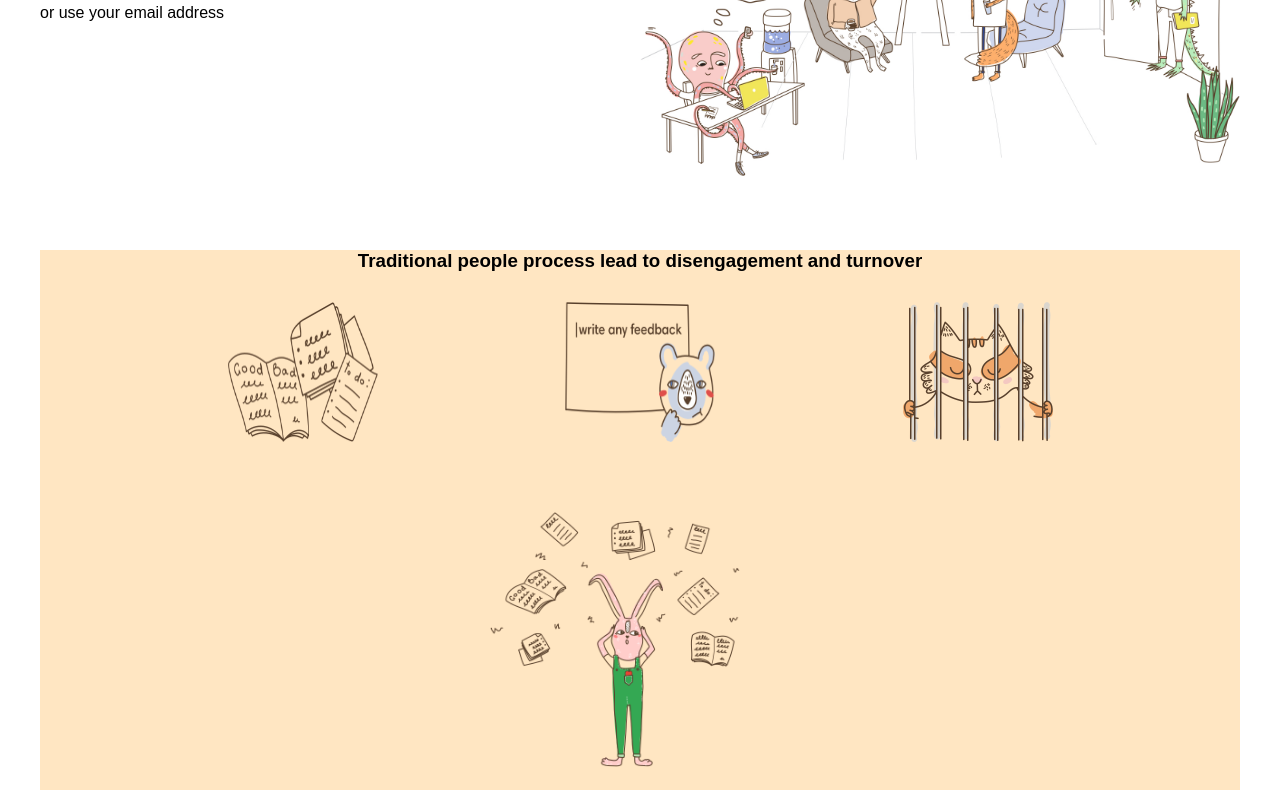
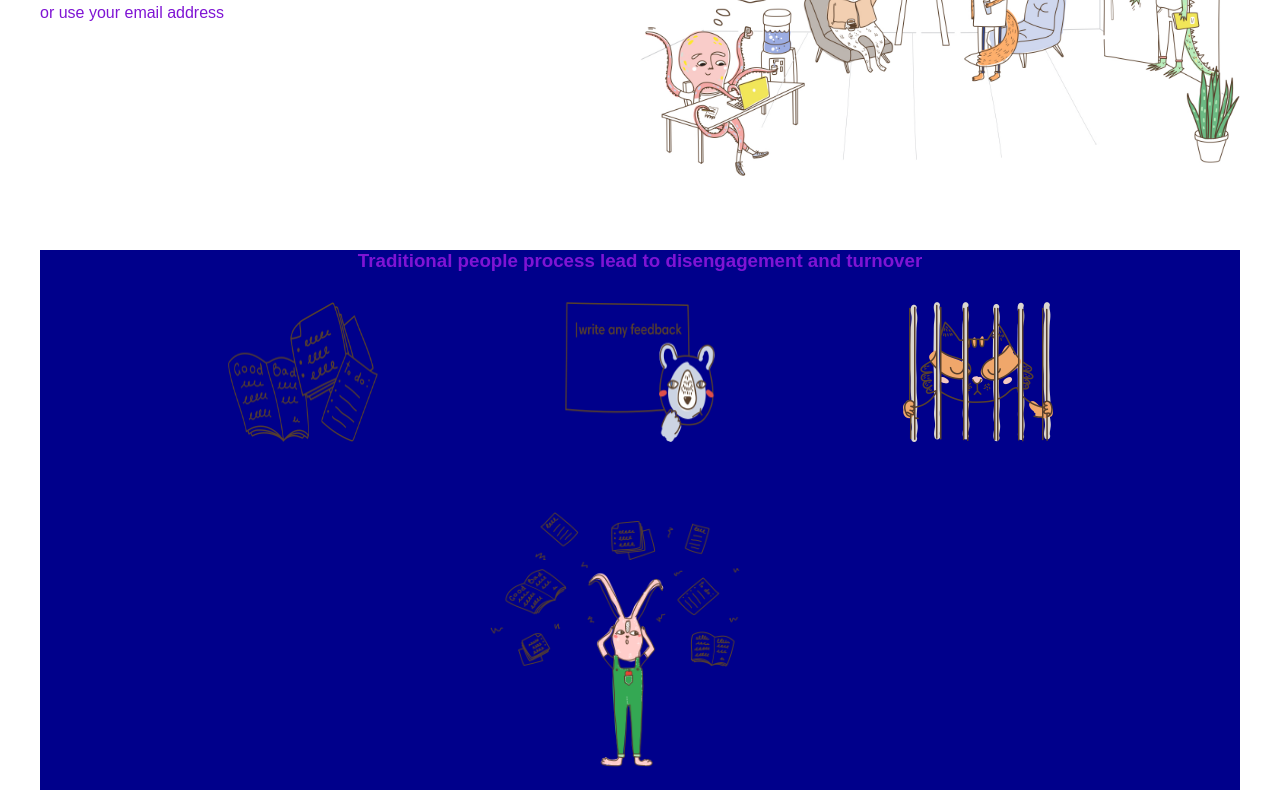
Before and after one commit to LucaSanjevic/node-sass-teambit, a website: page index.html in a window 1280 px wide. Shown: the part 228-1018 px from the top of the page. Drawn offline with Linux system fonts and the light colour scheme; files whose address does not match are found by name.

Commit message:
modificato i colori

```diff
--- a/src/app.scss
+++ b/src/app.scss
@@ -1,6 +1,9 @@
 $font-family: 'Railway', sans-serif;
 $spacing: 20px;
 $blue: rgb(36, 36, 209);
+$darkblue: darkblue;
+$violet:#7F14D4;
+$persianblue: #3E14E9;
 $img1: 600px;
 $yellow: rgb(255, 230, 194);
 $margintop: 30px;
@@ -11,7 +14,9 @@ $margintop2: 10px;
     padding: 0;
     box-sizing: border-box;
 }
-
+h3, p, li, h1, b {
+    color: $violet;
+}
 body {
     font-family: $font-family;
 }
@@ -67,12 +72,9 @@ ul {
       margin: auto;
   }
 
-  img {
-      border: 1px solid black;
-  }
 
   .backgroundYellow {
-      background-color: $yellow;
+      background-color: $darkblue;
   }
 
   .img2 {
```
Also changed, not shown: dist/app.css.
